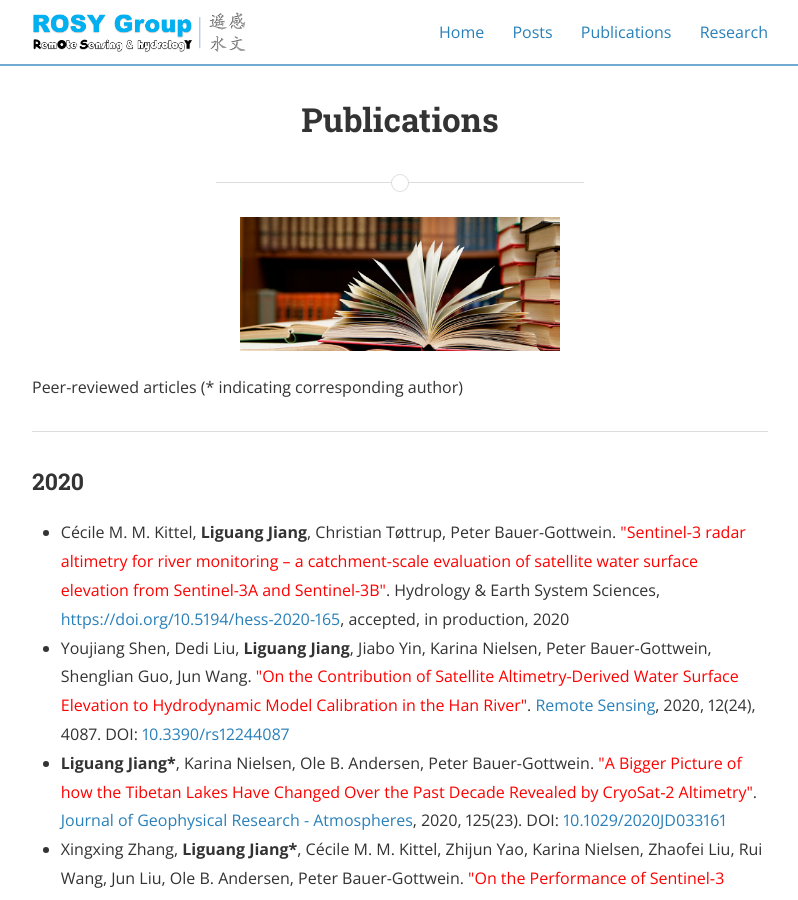
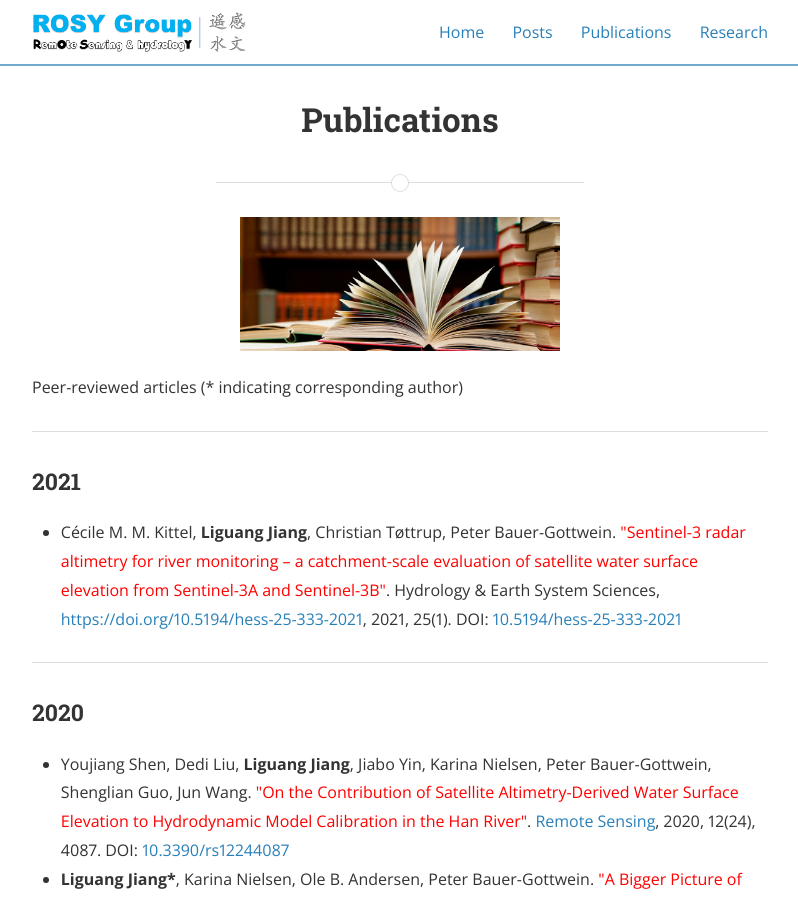
Before and after one commit to 12530/rshydro, a Jekyll site: the page built from publications.md, in a window 1280 px wide and 900 px high. Shown: the whole window, without its empty margins (240-1038 px from the left). Built offline with Jekyll 4.4.1, drawn with Linux system fonts in a browser that asks for light colours; nearby versions of some CDN libraries.

Commit message:
Update publications.md

```diff
--- a/publications.md
+++ b/publications.md
@@ -8,10 +8,15 @@ main_nav: true
 <p>Peer-reviewed articles (* indicating corresponding author)</p>
 
 <hr>
+<h3>2021</h3>
+<ul>
+  <li>Cécile M. M. Kittel, <b>Liguang Jiang</b>, Christian Tøttrup, Peter Bauer-Gottwein. <font color="red">"Sentinel-3 radar altimetry for river monitoring – a catchment-scale evaluation of satellite water surface elevation from Sentinel-3A and Sentinel-3B"</font>. Hydrology & Earth System Sciences, <a href="https://hess.copernicus.org/articles/25/333/2021/">https://doi.org/10.5194/hess-25-333-2021</a>, 2021, 25(1). DOI: <a href="https://doi.org/10.5194/hess-25-333-2021">10.5194/hess-25-333-2021</a></li>
+</ul>
+
+<hr>
 
 <h3>2020</h3>
 <ul>
-  <li>Cécile M. M. Kittel, <b>Liguang Jiang</b>, Christian Tøttrup, Peter Bauer-Gottwein. <font color="red">"Sentinel-3 radar altimetry for river monitoring – a catchment-scale evaluation of satellite water surface elevation from Sentinel-3A and Sentinel-3B"</font>. Hydrology & Earth System Sciences, <a href="https://doi.org/10.5194/hess-2020-165">https://doi.org/10.5194/hess-2020-165</a>, accepted, in production, 2020 </li>
   <li>Youjiang Shen, Dedi Liu, <b>Liguang Jiang</b>, Jiabo Yin, Karina Nielsen, Peter Bauer-Gottwein, Shenglian Guo, Jun Wang. <font color="red">"On the Contribution of Satellite Altimetry-Derived Water Surface Elevation to Hydrodynamic Model Calibration in the Han River"</font>. <a href="https://www.mdpi.com/2072-4292/12/24/4087">Remote Sensing</a>, 2020, 12(24), 4087. DOI: <a href="https://doi.org/10.3390/rs12244087">10.3390/rs12244087</a> </li>
   <li><b>Liguang Jiang*</b>, Karina Nielsen, Ole B. Andersen, Peter Bauer-Gottwein. <font color="red">"A Bigger Picture of how the Tibetan Lakes Have Changed Over the Past Decade Revealed by CryoSat‐2 Altimetry"</font>. <a href="https://agupubs.onlinelibrary.wiley.com/doi/10.1029/2020JD033161">Journal of Geophysical Research - Atmospheres</a>, 2020, 125(23). DOI: <a href="https://www.doi.org/10.1029/2020JD033161">10.1029/2020JD033161</a></li>
   <li>Xingxing Zhang, <b>Liguang Jiang*</b>, Cécile M. M. Kittel, Zhijun Yao, Karina Nielsen, Zhaofei Liu, Rui Wang, Jun Liu, Ole B. Andersen, Peter Bauer-Gottwein. <font color="red">"On the Performance of Sentinel‐3 Altimetry Over New Reservoirs: Approaches to Determine Onboard A Priori Elevation"</font>. <a href="https://agupubs.onlinelibrary.wiley.com/doi/abs/10.1029/2020GL088770">Geophysical Research Letters</a>, 2020,47(17). DOI: <a href="https://www.doi.org/10.1029/2020GL088770">10.1029/2020GL088770</a></li>
```
